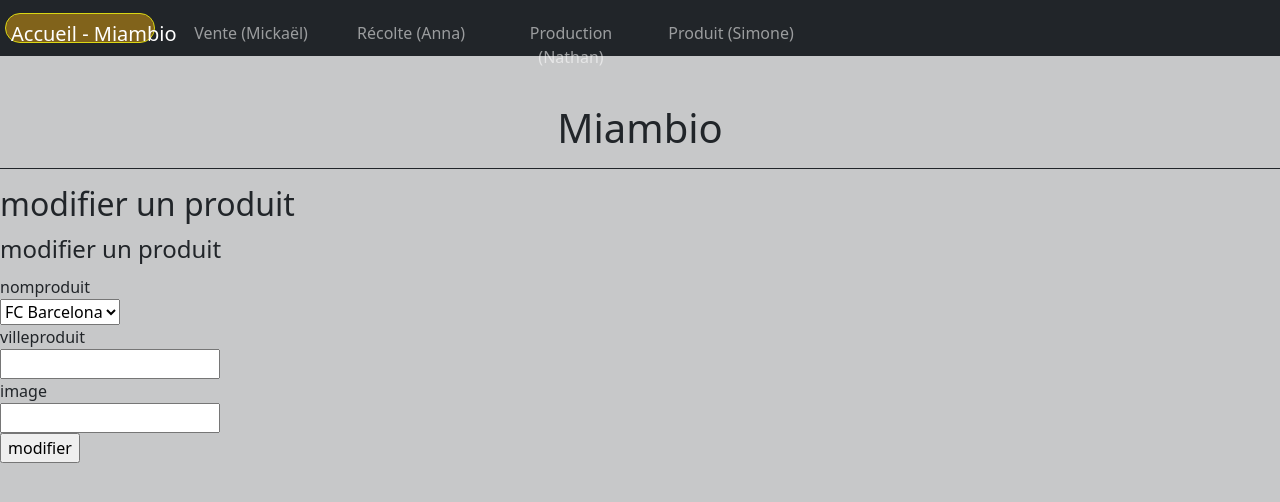
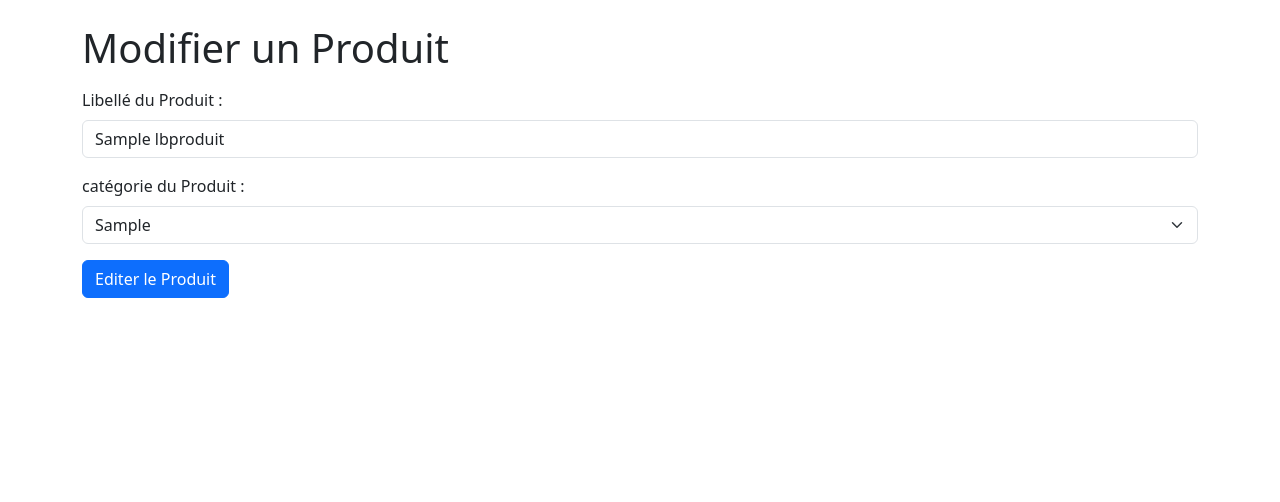
Before and after one commit to agaiffe2-iut90/Miambio, a Flask app: template PROJET FLASK/templates/produit/edit_produit.html in a window 1280 px wide. Shown: the top 502 px of the page. Run offline with Flask 3, Linux system fonts and the light colour scheme; the template is opened without the code that fills it: most values are stand-ins (such as "Sample title", 1, 10 or a date in 2020); some libraries are stand-ins or nearby versions.

Commit message:
Update edit_produit.html

```diff
--- a/PROJET FLASK/templates/produit/edit_produit.html
+++ b/PROJET FLASK/templates/produit/edit_produit.html
@@ -1,31 +1,40 @@
-{% extends 'layout.html' %}
+<!DOCTYPE html>
+<html lang="fr">
+<head>
+    <meta charset="UTF-8">
+    <meta name="viewport" content="width=device-width, initial-scale=1.0">
+    <title>Formulaire produit</title>
+    <!-- Inclure Bootstrap 5 CSS -->
+    <link rel="stylesheet" href="{{ url_for('static', filename='bootstrap/css/bootstrap.css') }}" >
+</head>
+<body>
+    <div class="container mt-4">
+        <h1>Modifier un Produit</h1>
+        <p></p>
+        <form action="/produit/edit" method="post">
 
-{% block title %}
-    <title>ajouter un produit</title>
-{% endblock %}
+            <input name="id" value="{{produit.id}}" hidden>
+            <!-- Champ pour saisir le nom du produit -->
+            <div class="mb-3">
+                <label for="lbproduit" class="form-label">Libellé du Produit :</label>
+                <input type="text" class="form-control" value="{{produit.lbproduit}}" id="lbproduit" placeholder="Entrez le nom du produit" required>
+            </div>
+            <!-- Liste déroulante pour sélectionner le groupe du produit -->
+            <div class="mb-3">
+                <label for="Id_categorie_produit" class="form-label">catégorie du Produit :</label>
+                <select class="form-select" id="Id_categorie_produit" name="Id_categorie_produit"required>
+                    {% for categorie in categories %}
+                    <option value="{{categorie.Id_categorie_produit}}">{{categorie.libelle_categorie}}</option>
+                    {% endfor %}}
+                </select>
+            </div>
+            <button type="submit" class="btn btn-primary">Editer le Produit</button>
+        </form>
+    </div>
 
-{% block body %}
-  <h2>modifier un produit</h2>
-  <form method="post" action="/produit/edit" >
-    <fieldset>
-        <legend> modifier un  produit</legend>
-        <input type="hidden" name="id" size="18" value="" id="id">
+    <!-- Inclure Bootstrap 5 JS (pour les fonctionnalités supplémentaires) -->
 
-
-        <label for="nomproduit">nomproduit</label><br>
-        <select name="nomproduit" required>
-          <option value="1"> Paris SG </option>
-          <option value="2"> Chelsea </option>
-          <option value="3"selected>FC Barcelona </option>
-          </select><br>
-
-
-
-        <label for="villeproduit">villeproduit</label><br>
-        <input type="text" name="villeproduit" size="18" value="" id="villeproduit"><br>
-        <label for="image">image</label><br>
-        <input type="text" name="image" size="18" value="" id="image"><br>
-        <input type="submit" value="modifier" name="modifier" >
-    </fieldset>
-  </form>
-{% endblock %}
+    <!-- Inclure Bootstrap 5 JS (pour les fonctionnalités supplémentaires) -->
+    <script src="https://cdn.jsdelivr.net/npm/bootstrap@5.4.0/dist/js/bootstrap.min.js"></script>
+</body>
+</html>
```
